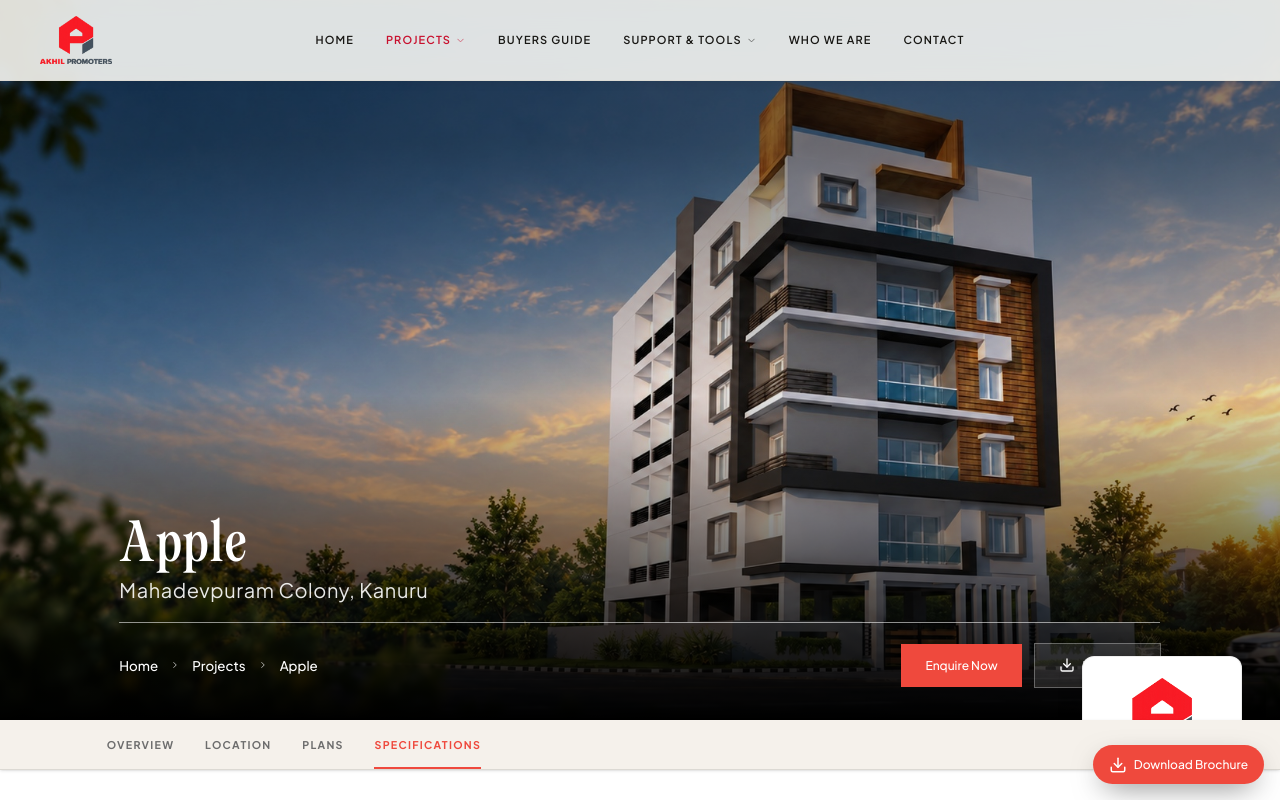
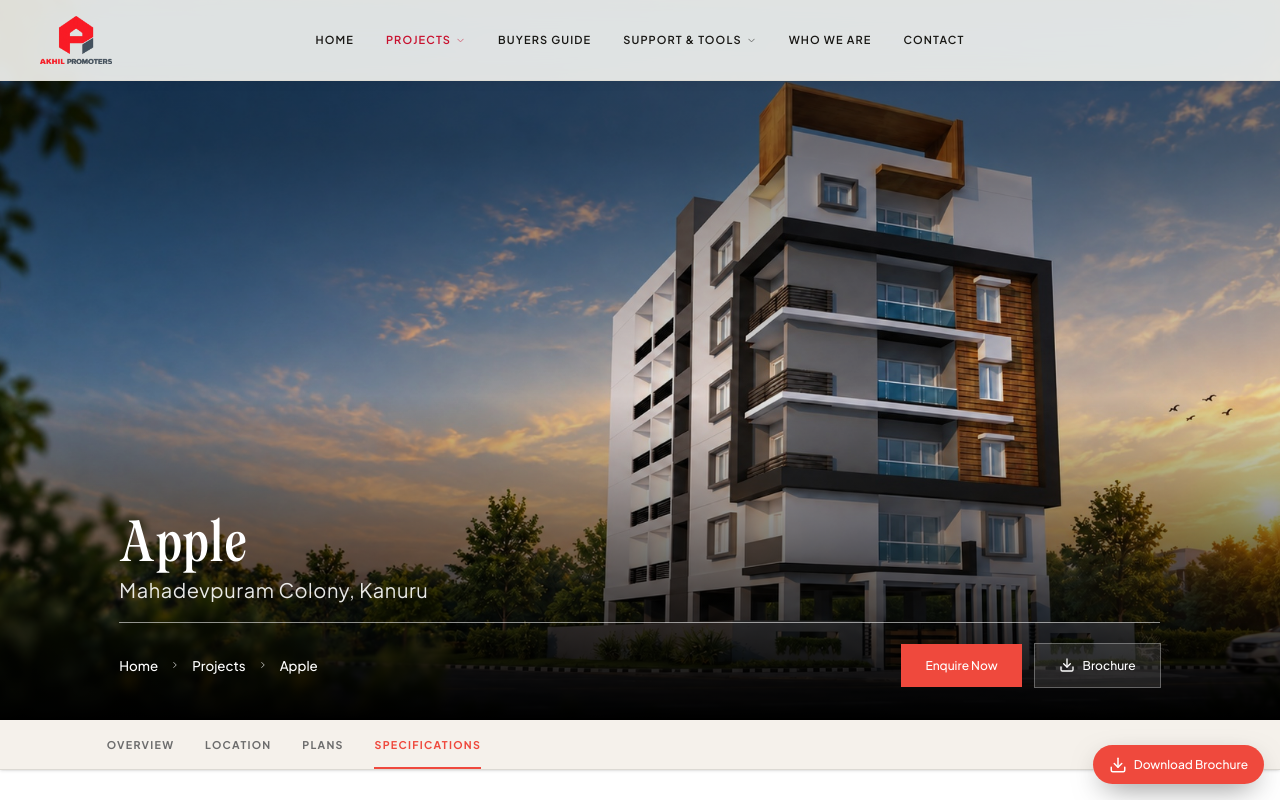
Before and after one commit to bb3agency/akhil-promoters-site, a React (Vite) app: page /projects/apple in a window 1280 px wide. Shown: the top 800 px of the page. Built offline with nearby package versions, Linux system fonts and the light colour scheme.

Commit message:
feat: remove floating brand logo badge from hero banner in project details

```diff
--- a/src/pages/ProjectDetails.tsx
+++ b/src/pages/ProjectDetails.tsx
@@ -213,18 +213,6 @@ export const ProjectDetails: React.FC = () => {
               </div>
             </div>
           </div>
-        </div>
-
-        {/* Floating Brand Badge at Bottom-Right */}
-        <div
-          className="hidden lg:flex absolute bottom-0 right-[3vw] z-[30] translate-y-1/2 items-center justify-center bg-white rounded-[12px] border border-[rgba(85,85,85,0.1)] shadow-[0_0_30px_0_rgba(0,0,0,0.08)] w-[10.563vw] h-[8.438vw] min-w-[160px] min-h-[128px] p-4"
-          aria-hidden="true"
-        >
-          <img
-            src="/images/logo.png"
-            alt="Akhil Promoters"
-            className="w-full h-full object-contain select-none pointer-events-none"
-          />
         </div>
       </section>
 
```
